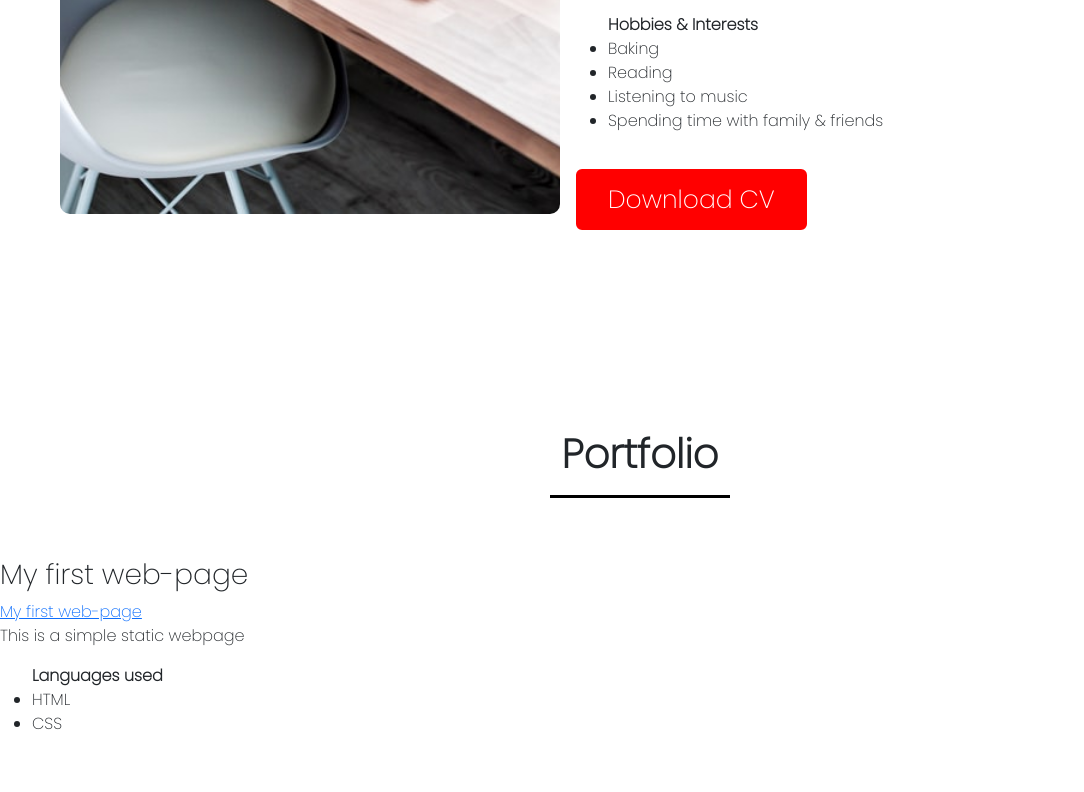
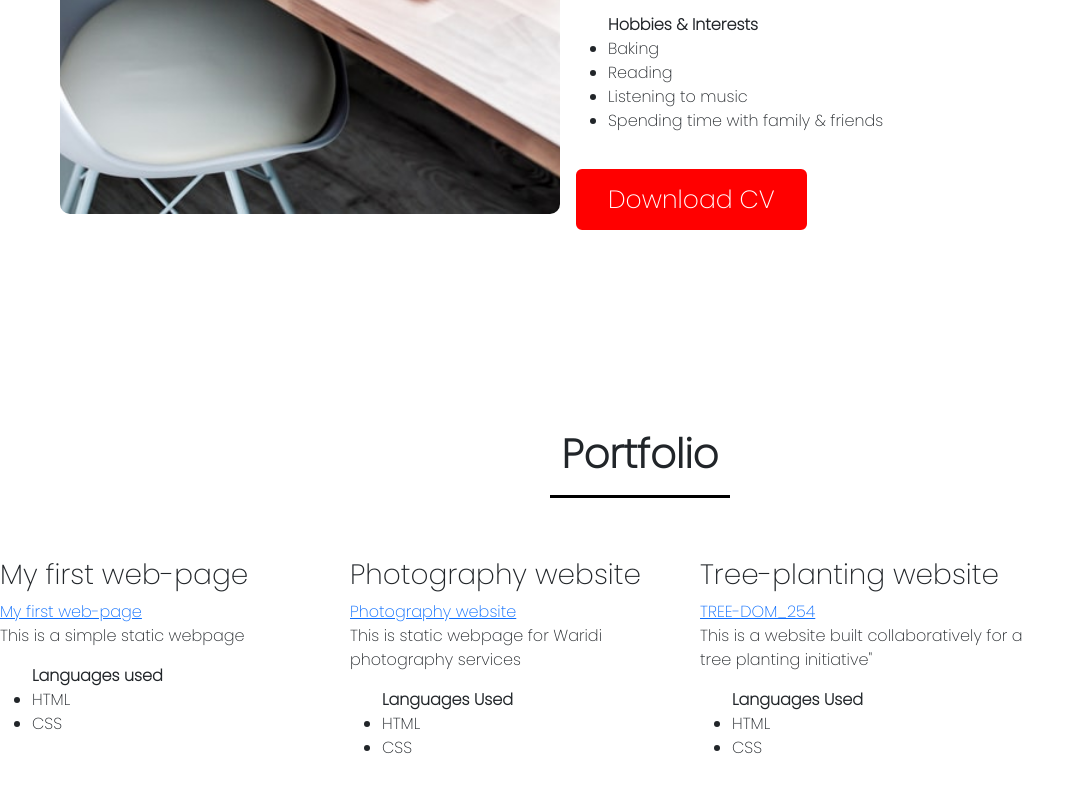
Before and after one commit to AnnabelNkir/Portfolio-landing-page, a plain HTML site: page index.html in a window 1280 px wide. Shown: the part 1431-2223 px from the top of the page, without its empty margins (0-1084 px from the left). Drawn offline with Linux system fonts and the light colour scheme.

Commit message:
Add styling properties to the colums

```diff
--- a/index.html
+++ b/index.html
@@ -122,7 +122,26 @@
 
                    </p>
                  </div>
-
+                   <div class="column">
+                       <h3>Photography website</h3>
+                       <a href="https://annabelnkir.github.io/photography/">Photography website</a>
+                       <p>This is static webpage for Waridi photography services
+                           <ul> <strong>Languages Used</strong>
+                            <li>HTML</li>
+                            <li>CSS</li>
+                           </ul>
+                       </p>
+                   </div>
+                   <div class="column">
+                    <h3>Tree-planting website</h3>
+                    <a href="https://brian-makau.github.io/TREE-DOM_254/">TREE-DOM_254</a>
+                    <p>This is a website built collaboratively for a tree planting initiative"
+                        <ul> <strong>Languages Used</strong>
+                         <li>HTML</li>
+                         <li>CSS</li>
+                        </ul>
+                    </p>
+                </div>
 
 
         </section>
--- a/style.css
+++ b/style.css
@@ -222,3 +222,7 @@ width: 45%;
     background: black;
     transform: translateX(-50%);
 }
+.column{
+    width: 350px;
+    float: left;
+}
```
